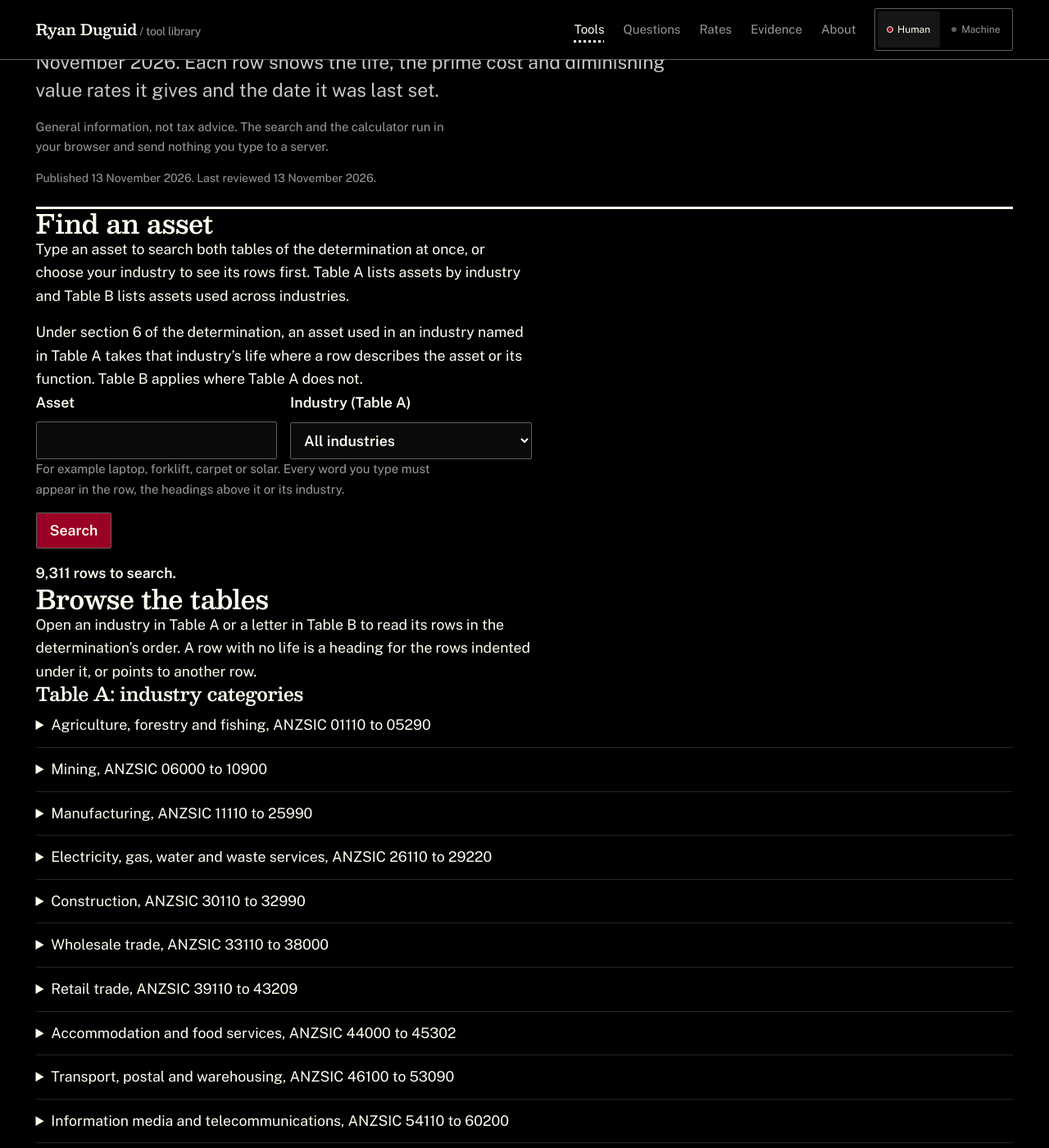
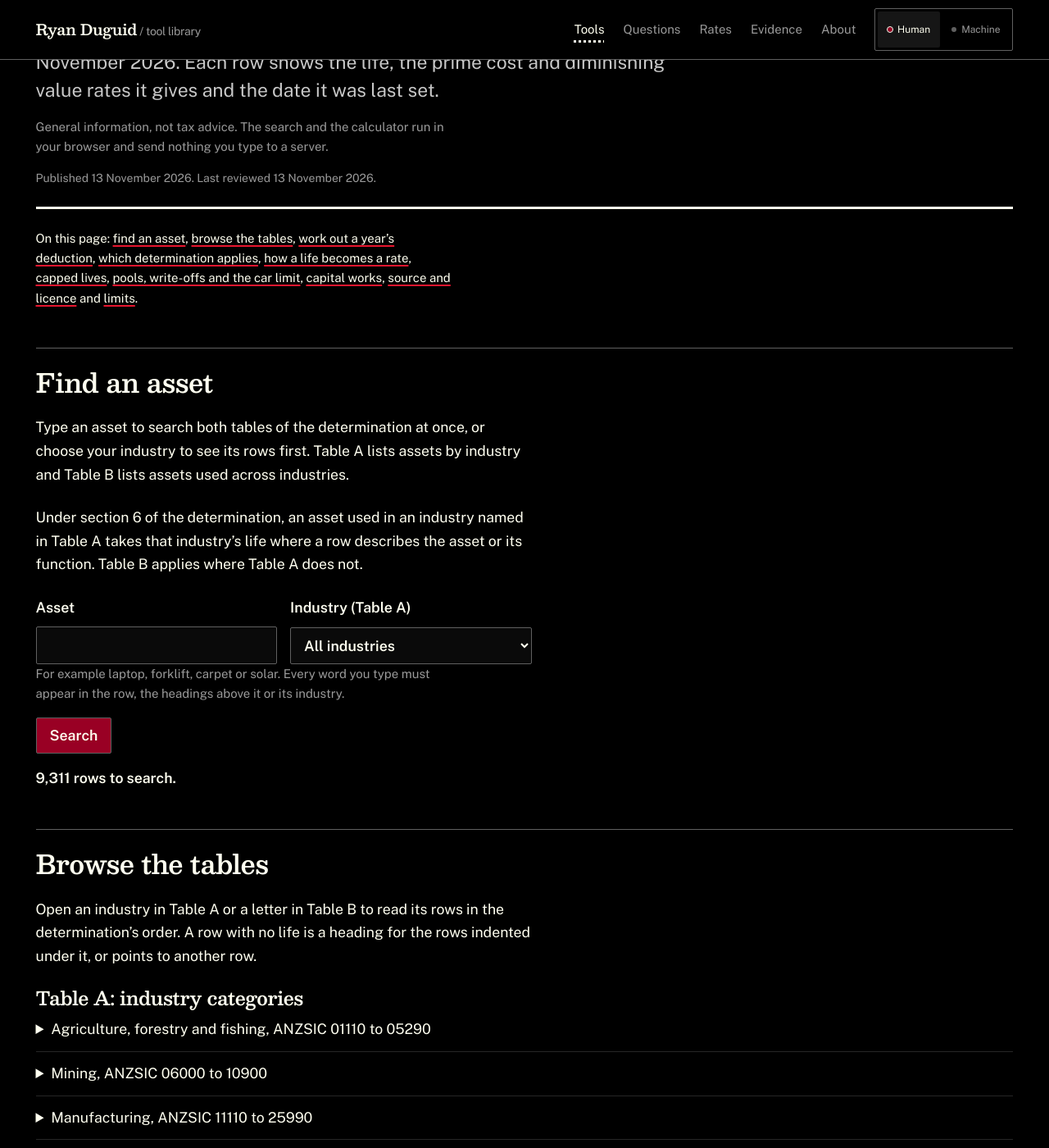
Before and after one commit to ryanduguid/ryanduguid.github.io, a Jekyll site: the page built from tools/depreciation-rates/index.html, in a window 1280 px wide and 1400 px high, scrolled down 282 px. Shown: the whole window at 82% size. Built offline with Jekyll 4.4.1, drawn with Linux system fonts in a browser that asks for light colours.

Commit message:
feat(tools): space the depreciation page's sections and add everyday synonyms

```diff
--- a/assets/depreciation-rates.css
+++ b/assets/depreciation-rates.css
@@ -3,6 +3,31 @@
 
 /* Depreciation rates page: the tables of effective lives in the search results and the
    browse view. Every colour and length is a token from tokens.css. */
+
+/* Sections are ruled off and spaced as the site's article sections are; the first follows
+   the header's own rule. */
+.depreciation-page .accounting-content > section {
+  margin-top: var(--space-7);
+  padding-top: var(--space-5);
+  border-top: var(--rule-thin) solid var(--colour-rule-strong);
+}
+
+.depreciation-page .accounting-content > section > * + * {
+  margin-top: var(--space-5);
+}
+
+.depreciation-page .accounting-content > section > h3 {
+  margin-top: var(--space-6);
+}
+
+.depreciation-page .accounting-content > section > h3 + * {
+  margin-top: var(--space-3);
+}
+
+.depreciation-page .page-jumps {
+  margin-top: var(--space-5);
+  font-size: var(--text-small);
+}
 
 /* The asset column takes the room a description needs; the figures stay on one line. */
 .depreciation-page .lives th[scope="row"] {
--- a/assets/depreciation-rates.mjs
+++ b/assets/depreciation-rates.mjs
@@ -63,7 +63,17 @@
 /** Everyday words and the instrument's words for the same thing. Plain synonyms only: a
  * word that needs a tax judgement to place, such as 'ute', is left out.
  * @type {Record<string, string>} */
-export const SYNONYMS = { fridge: 'refrigerator', tv: 'television', aircon: 'air conditioning' };
+export const SYNONYMS = {
+  aircon: 'air conditioning',
+  coolroom: 'cool room',
+  copier: 'photo copying',
+  couch: 'sofa',
+  fridge: 'refrigerator',
+  lawnmower: 'lawn mower',
+  motorbike: 'motorcycle',
+  photocopier: 'photo copying',
+  tv: 'television',
+};
 
 /**
  * Every row of both tables in the instrument's order, each with the headings above it.
--- a/tools/depreciation-rates/index.html
+++ b/tools/depreciation-rates/index.html
@@ -60,6 +60,9 @@
         <p class="page-meta">Published 13 November 2026. Last reviewed 13 November 2026.</p>
       </header>
       <div class="site-shell accounting-content">
+        <nav class="page-jumps" aria-label="On this page">
+          <p>On this page: <a href="#find">find an asset</a>, <a href="#browse">browse the tables</a>, <a href="#deduction">work out a year’s deduction</a>, <a href="#which-determination">which determination applies</a>, <a href="#rates-from-life">how a life becomes a rate</a>, <a href="#capped-lives">capped lives</a>, <a href="#pools-and-write-offs">pools, write-offs and the car limit</a>, <a href="#capital-works">capital works</a>, <a href="#source">source and licence</a> and <a href="#limits">limits</a>.</p>
+        </nav>
         <section id="find">
         <h2>Find an asset</h2>
         <p>Type an asset to search both tables of the determination at once, or choose your industry to see its rows first. Table A lists assets by industry and Table B lists assets used across industries.</p>
```
